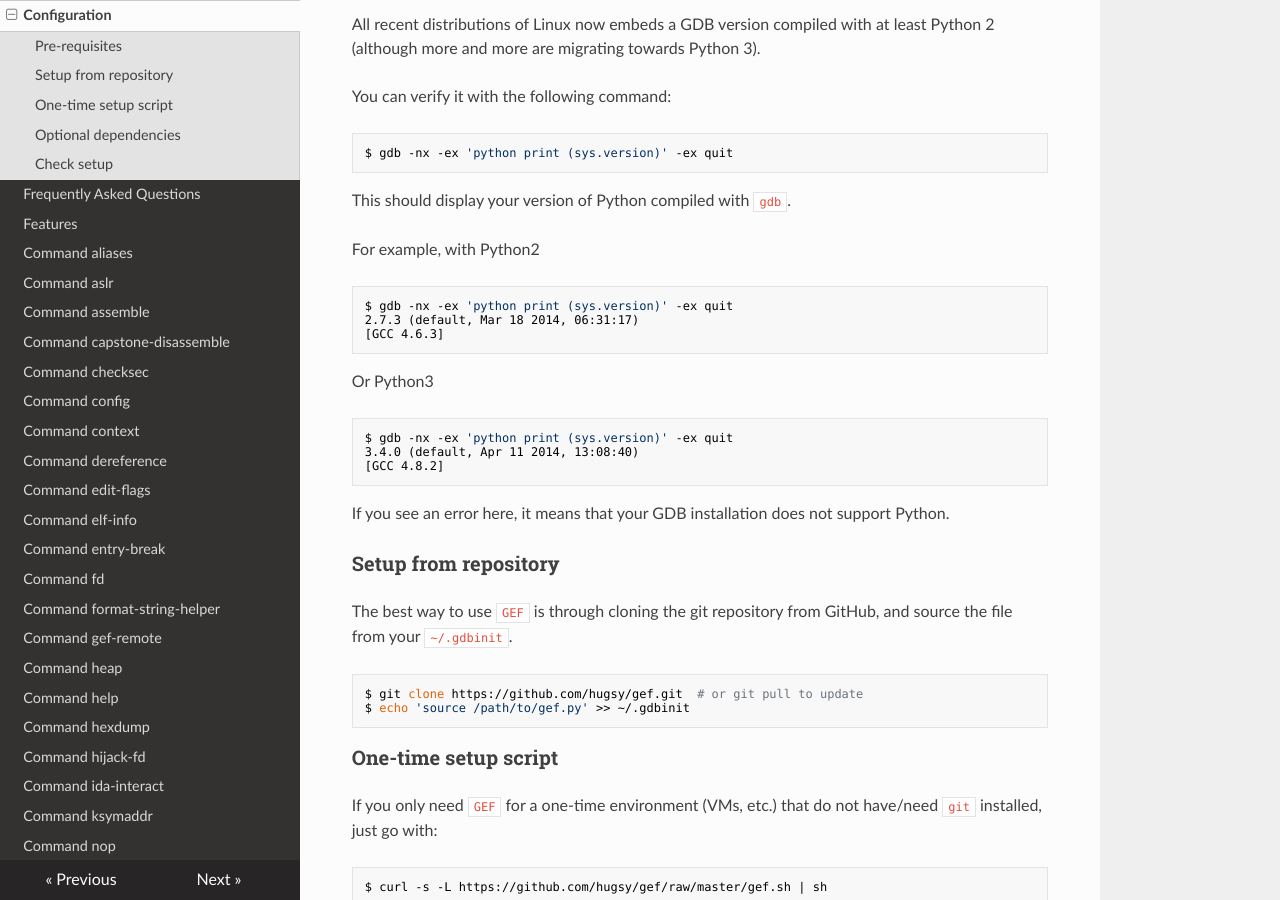
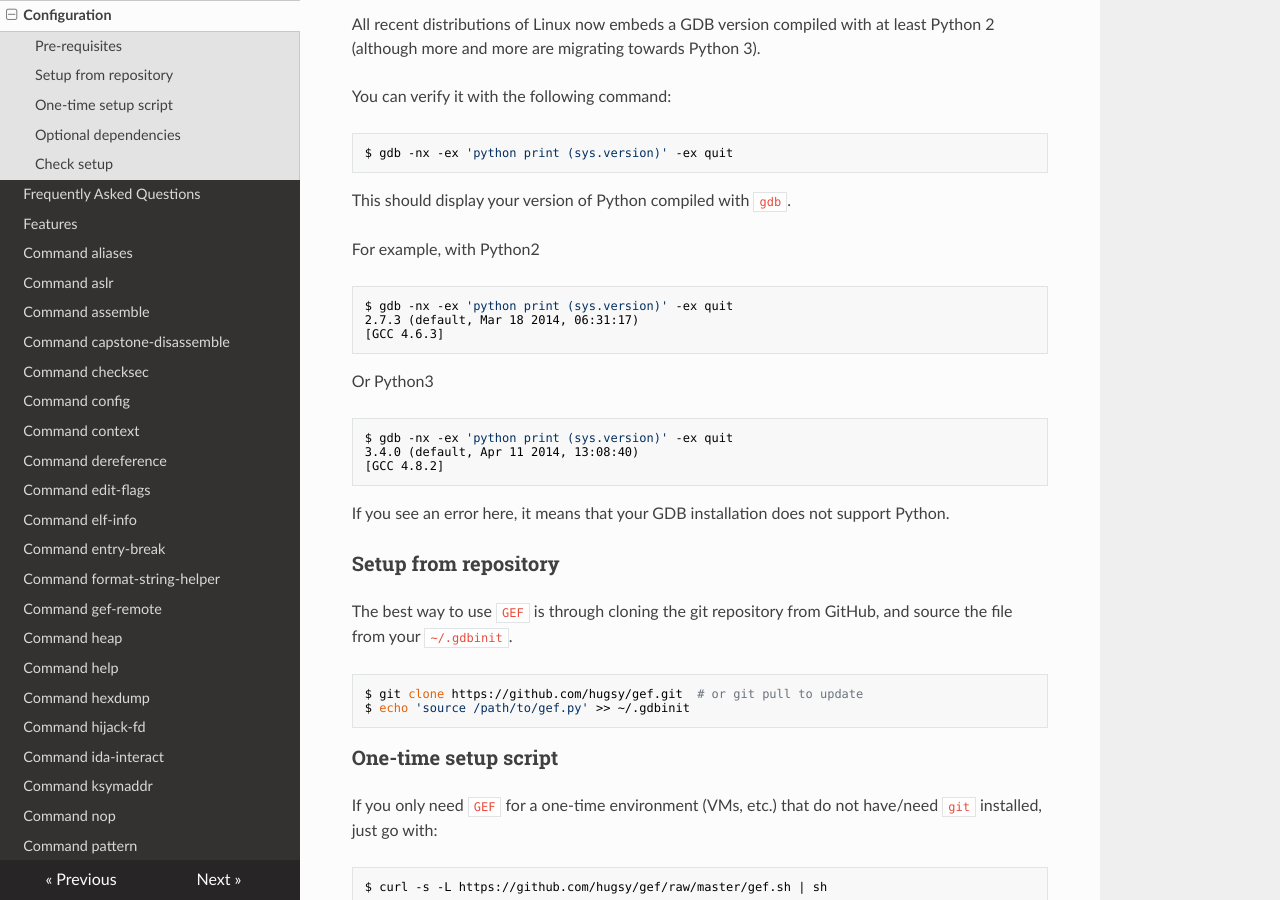
Before and after one commit to hugsy/gef, an MkDocs documentation site: the page built from docs/config.md, in a window 1280 px wide and 900 px high, scrolled down 313 px. Built offline with MkDocs 1.6.1, drawn with Linux system fonts in a browser that asks for light colours; nearby versions of some CDN libraries; old or Windows-style settings are respelled for this version of MkDocs; part of the change alters nothing that is shown.

```diff
--- a/mkdocs.yml
+++ b/mkdocs.yml
@@ -16,7 +16,6 @@ pages:
 - [commands/edit-flags.md, Command edit-flags]
 - [commands/elf-info.md, Command elf-info]
 - [commands/entry-break.md, Command entry-break]
-- [commands/fd.md, Command fd]
 - [commands/format-string-helper.md, Command format-string-helper]
 - [commands/gef-remote.md, Command gef-remote]
 - [commands/heap.md, Command heap]
@@ -28,7 +27,7 @@ pages:
 - [commands/nop.md, Command nop]
 - [commands/pattern.md, Command pattern]
 - [commands/pcustom.md, Command pcustom]
-- [commands/pid.md, Command pid]
+- [commands/process-status.md, Command process-status]
 - [commands/process-search.md, Command process-search]
 - [commands/registers.md, Command registers]
 - [commands/reset-cache.md, Command reset-cache]
```
